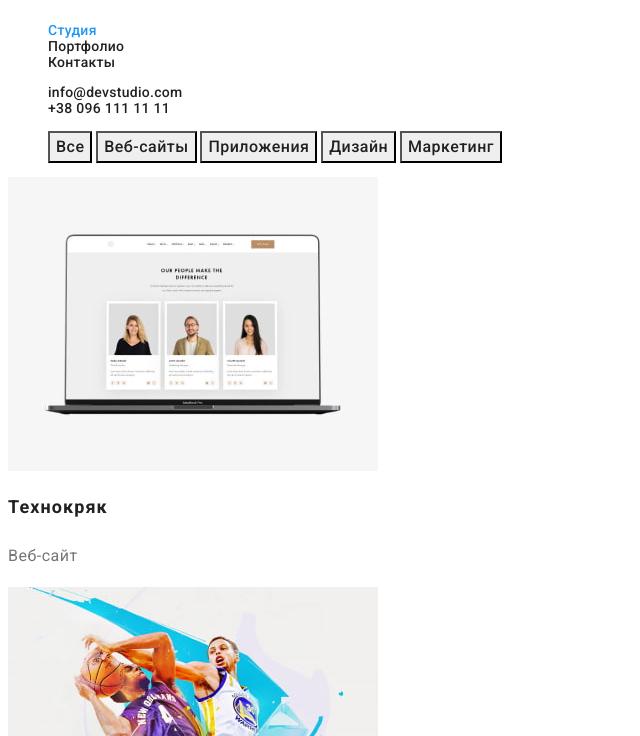
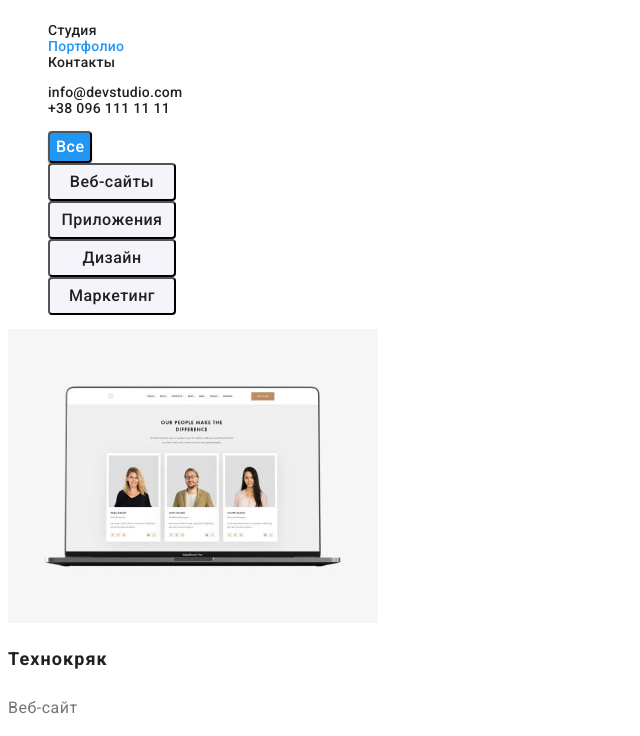
Before and after one commit to yanabordiian/goit-markup-hw-02, a plain HTML site: page portfolio.html in a window 1280 px wide. Shown: the part 60-796 px from the top of the page, without its empty margins (0-640 px from the left). Drawn offline with Linux system fonts and the light colour scheme.

Commit message:
corrections hw2

```diff
--- a/css/styles.css
+++ b/css/styles.css
@@ -53,9 +53,28 @@ text-align: center;
 letter-spacing: 0.06em;
 text-transform: uppercase;
 }
+.hero-header {font-family: 'Roboto';
+    font-weight: 900;
+    font-size: 44px;
+    line-height: 1.36;
+    text-align: center;
+    letter-spacing: 0.06em;
+    text-transform: uppercase;
+    color: #FFFFFF;}
+.button {font-family: 'Roboto';
+    font-weight: 700;
+    font-size: 16px;
+    line-height: 1.87;
+    display: flex;
+    align-items: center;
+    text-align: center;
+    letter-spacing: 0.06em;
+    color: #FFFFFF;
+    background: #2196F3;
+    box-shadow: 0px 4px 4px rgba(0, 0, 0, 0.15);
+    border-radius: 4px; }
 
-.button {
-    background: #2196F3;
+.button:hover {
     font-family: 'Roboto';
     font-weight: 700;
     font-size: 16px;
@@ -64,7 +83,9 @@ text-transform: uppercase;
     align-items: center;
     text-align: center;
     letter-spacing: 0.06em;
-    color: #FFFFFF;}
+    color: #FFFFFF;
+    background: #188CE8;
+    }
 
 .main { list-style: none; background:#FFFFFF; ;}
 .main-title {
@@ -185,7 +206,7 @@ button {
     display: inline-block;
     text-align: center;
     align-items: flex-start;
-    cursor: default;
+    cursor: pointer;
     box-sizing: border-box;
     background-color: -internal-light-dark(rgb(239, 239, 239), rgb(59, 59, 59));
     margin: 0em;
@@ -202,3 +223,39 @@ line-height:1.62;
 text-align: center;
 letter-spacing: 0.03em;
 color: #212121}
+
+.all-button {list-style: none;}
+.button1 {font-family: 'Roboto';
+    font-weight: 500;
+    font-size: 16px;
+    line-height: 1.62;
+    text-align: center;
+    letter-spacing: 0.03em;
+    color: #FFFFFF;
+    background: #2196F3;
+    box-shadow: 0px 3px 1px rgba(0, 0, 0, 0.1), 0px 1px 2px rgba(0, 0, 0, 0.08), 0px 2px 2px rgba(0, 0, 0, 0.12);
+    border-radius: 4px;}
+
+.allbuttons {font-family: 'Roboto';
+    font-weight: 500;
+    font-size: 16px;
+    line-height: 1.62;
+    text-align: center;
+    letter-spacing: 0.03em;
+    color: #212121;
+width: 128px;
+height: 38px;
+left: 576px;
+top: 174px;
+background: #F5F4FA;
+border-radius: 4px;  }
+.allbuttons:hover, .allbuttons:focus {font-family: 'Roboto';
+    font-weight: 500;
+    font-size: 16px;
+    line-height: 1.62;
+    text-align: center;
+    letter-spacing: 0.03em;
+    color: #FFFFFF;
+    background: #2196F3;
+    box-shadow: 0px 3px 1px rgba(0, 0, 0, 0.1), 0px 1px 2px rgba(0, 0, 0, 0.08), 0px 2px 2px rgba(0, 0, 0, 0.12);
+    border-radius: 4px;}
--- a/portfolio.html
+++ b/portfolio.html
@@ -19,8 +19,8 @@
     <a href="./index.html" class="logo">
       <p lang="en"> <span class="logo-blue">Web</span>Studio</p></a>
      <ul class="site-nav">
-       <li><a href="./index.html" style="color: #2196f3" class="site-nav-link current link list">Студия</a></li>
-       <li><a href="./portfolio.html" class="site-nav-link link list">Портфолио</a></li>
+       <li><a href="./index.html" class="site-nav-link link list">Студия</a></li>
+       <li><a href="./portfolio.html" style="color: #2196f3" class="site-nav-link current link list">Портфолио</a></li>
        <li><a href="" class="site-nav-link link list">Контакты</a></li>
      </ul>
     </nav>
@@ -31,12 +31,12 @@
    </header>
  <main>
  <section>
-    <ul>
-      <button type="button">Все</button>
-      <button type="button">Веб-сайты</button>
-      <button type="button">Приложения</button>
-      <button type="button">Дизайн</button>
-      <button type="button">Маркетинг</button>
+    <ul class="all-button">
+      <li><button type="button" class="button1">Все</button></li>
+      <li> <button type="button" class="allbuttons">Веб-сайты</button></li>
+      <li> <button type="button" class="allbuttons">Приложения</button></li>
+      <li> <button type="button" class="allbuttons">Дизайн</button></li>
+      <li> <button type="button" class="allbuttons">Маркетинг</button></li>
     </ul>
  </section>
 
```
